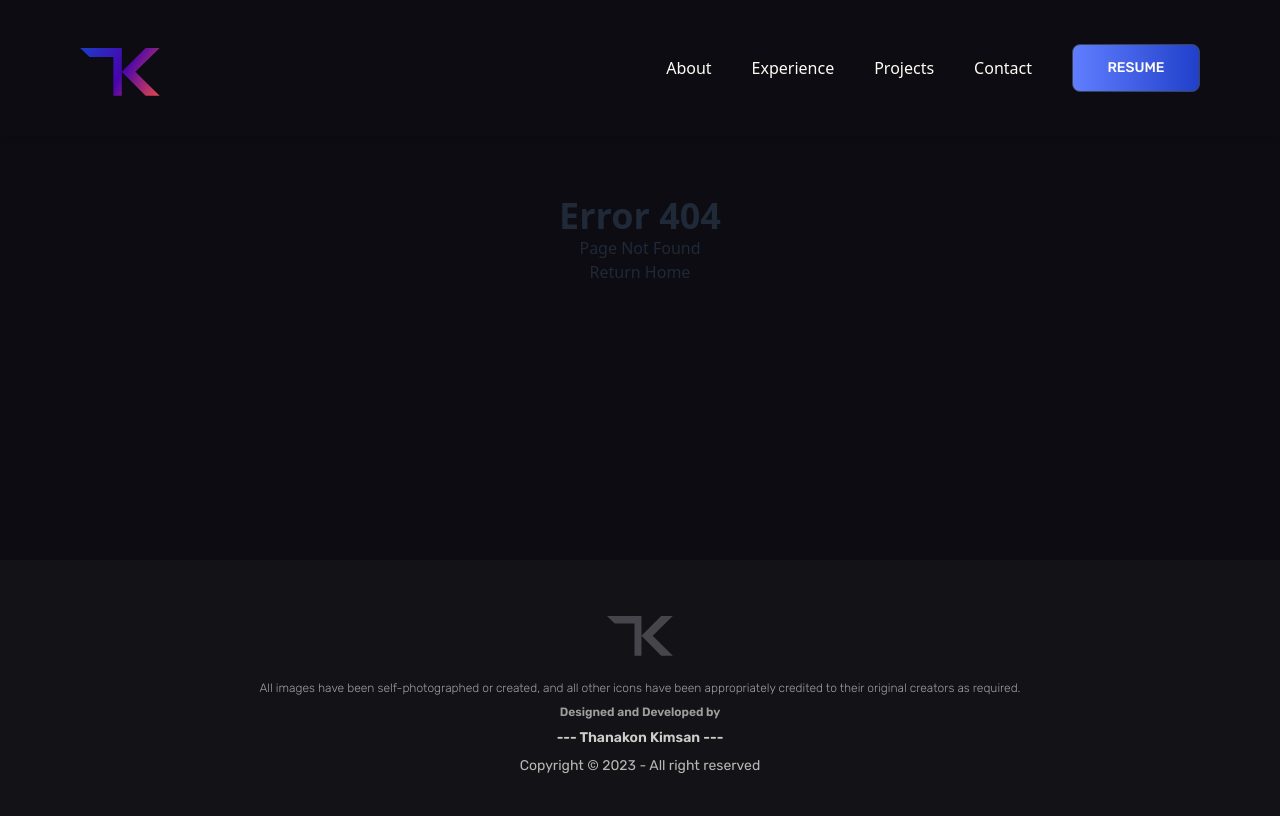
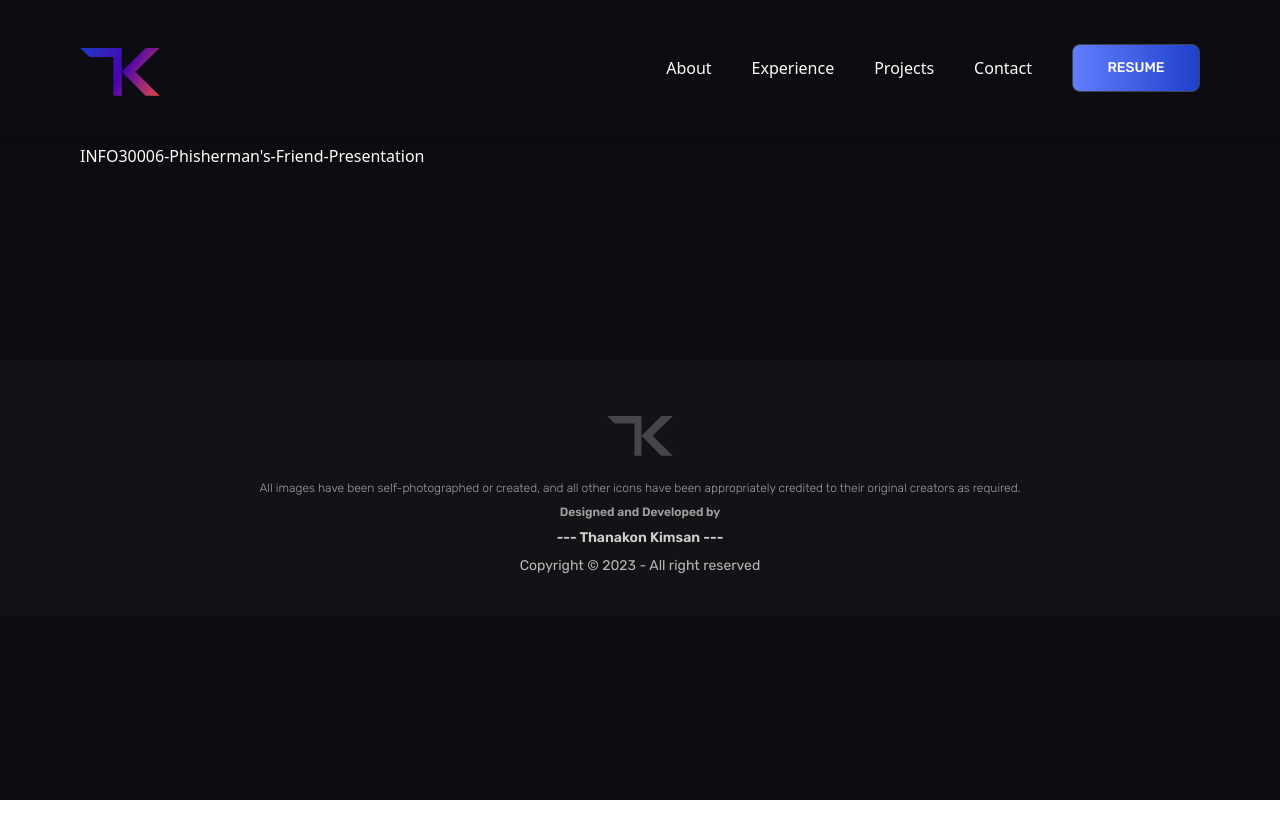
Before and after one commit to konfucius1/portfolio-website, a React (Vite) app: page /notes in a window 1280 px wide. Built offline with nearby package versions, Linux system fonts and the light colour scheme; a web font is replaced by a local one.

Commit message:
add overleaf link to resume and quick link notes

```diff
--- a/src/App.jsx
+++ b/src/App.jsx
@@ -1,11 +1,12 @@
-import { BrowserRouter, Routes, Route } from 'react-router-dom';
-import About from './pages/About.jsx';
-import Experience from './pages/Experience.jsx';
-import Projects from './pages/Projects.jsx';
-import Contact from './pages/Contact.jsx';
-import Home from './pages/Home.jsx';
-import Error from './pages/Error.jsx';
-import SharedLayout from './pages/SharedLayout.jsx';
+import { BrowserRouter, Routes, Route } from 'react-router-dom'
+import About from './pages/About.jsx'
+import Experience from './pages/Experience.jsx'
+import Projects from './pages/Projects.jsx'
+import Contact from './pages/Contact.jsx'
+import Home from './pages/Home.jsx'
+import Error from './pages/Error.jsx'
+import SharedLayout from './pages/SharedLayout.jsx'
+import Notes from './pages/Notes.jsx'
 
 function App() {
   return (
@@ -18,12 +19,13 @@ function App() {
             <Route path="experience" element={<Experience />} />
             <Route path="projects" element={<Projects />} />
             <Route path="contact" element={<Contact />} />
+            <Route path="notes" element={<Notes />} />
             <Route path="*" element={<Error />} />
           </Route>
         </Routes>
       </BrowserRouter>
     </div>
-  );
+  )
 }
 
-export default App;
+export default App
--- a/src/components/Navbar.jsx
+++ b/src/components/Navbar.jsx
@@ -1,9 +1,9 @@
-import React, { useState } from 'react';
-import { Link } from 'react-router-dom';
-import logo from '../assets/tk-logo-main.svg';
-import menu from '../assets/hamburger-menu-svgrepo-com.svg';
-import close from '../assets/close.svg';
-import resume from '../assets/Thanakon-Kimsan-CV.pdf';
+import React, { useState } from 'react'
+import { Link } from 'react-router-dom'
+import logo from '../assets/tk-logo-main.svg'
+import menu from '../assets/hamburger-menu-svgrepo-com.svg'
+import close from '../assets/close.svg'
+import resume from '../assets/Thanakon-Kimsan-CV.pdf'
 
 const Navbar = () => {
   let Links = [
@@ -11,13 +11,13 @@ const Navbar = () => {
     { name: 'Experience', link: '/experience' },
     { name: 'Projects', link: '/projects' },
     { name: 'Contact', link: '/contact' },
-  ];
+  ]
 
-  let [open, setOpen] = useState(false);
+  let [open, setOpen] = useState(false)
 
   const handleLinkClick = () => {
-    setOpen(false);
-  };
+    setOpen(false)
+  }
 
   return (
     <div className="shadow-md w-full fixed top-0 left-0 z-10">
@@ -49,7 +49,11 @@ const Navbar = () => {
               </Link>
             </li>
           ))}
-          <a href={resume} target="_blank" rel="noopener noreferrer">
+          <a
+            href="https://www.overleaf.com/read/sxnngcrhhpgj"
+            target="_blank"
+            rel="noopener noreferrer"
+          >
             <button className="font-rubik font-medium bg-gradient-to-l from-primary-blue to-[#607EFF] hover:bg-off-white font-montserrat btn text-off-white aspect-auto w-32 text-l md:ml-8 ">
               Resume
             </button>
@@ -57,7 +61,7 @@ const Navbar = () => {
         </ul>
       </div>
     </div>
-  );
-};
+  )
+}
 
-export default Navbar;
+export default Navbar
--- /dev/null
+++ b/src/pages/Notes.jsx
@@ -0,0 +1,23 @@
+import { motion } from 'framer-motion'
+import LeftBar from '../components/LeftBar'
+import RightBar from '../components/RightBar'
+import Hero from '../components/Hero'
+import Divider from '../components/Divider'
+
+const Notes = () => {
+  return (
+    <>
+      <div className="flex sm:flex bg-dark px-4 pt-8 sm:px-20 text-off-white">
+        <a
+          href="https://docs.google.com/presentation/d/1VEGHqe6FrWp03d_xm7mzNbnY5aWwNzPZChZC7C3qz24/edit?usp=sharing"
+          target="_blank"
+          rel="noopener noreferrer"
+        >
+          <p>INFO30006-Phisherman's-Friend-Presentation</p>
+        </a>
+      </div>
+    </>
+  )
+}
+
+export default Notes
```
